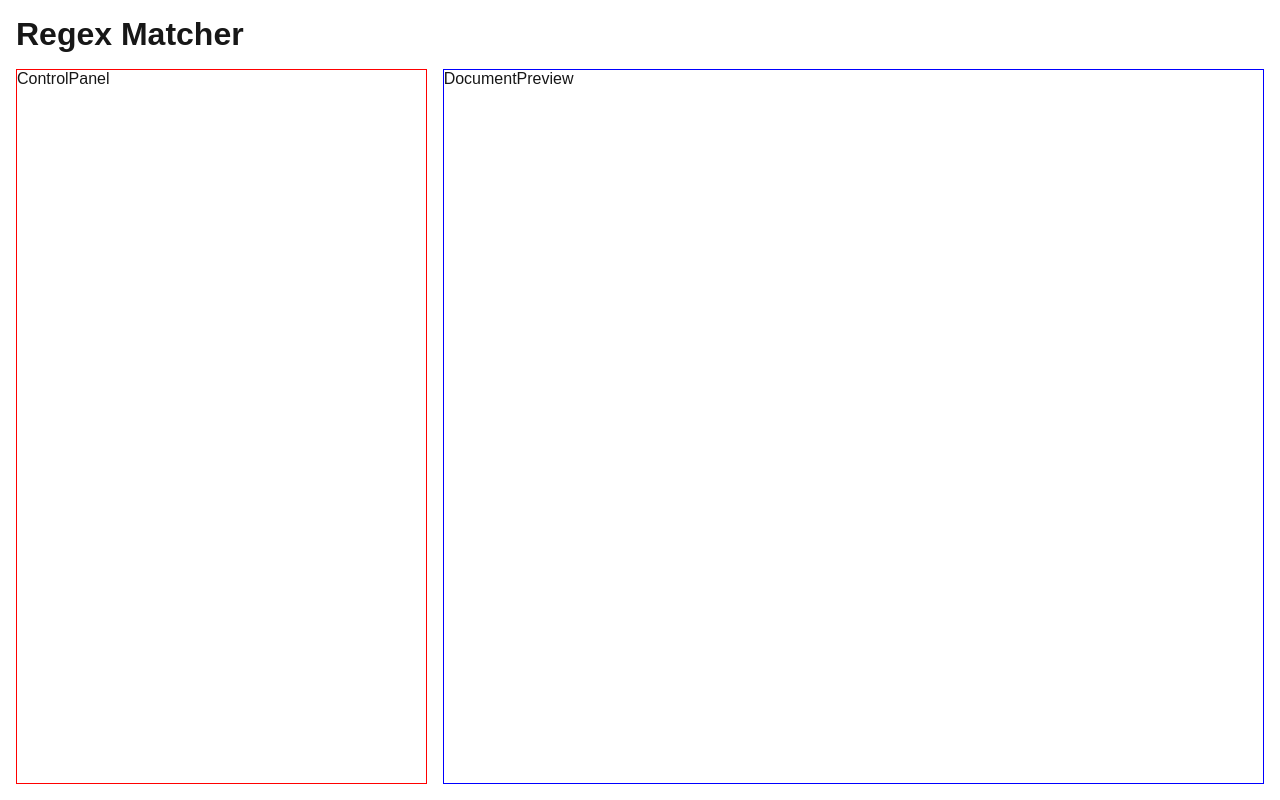
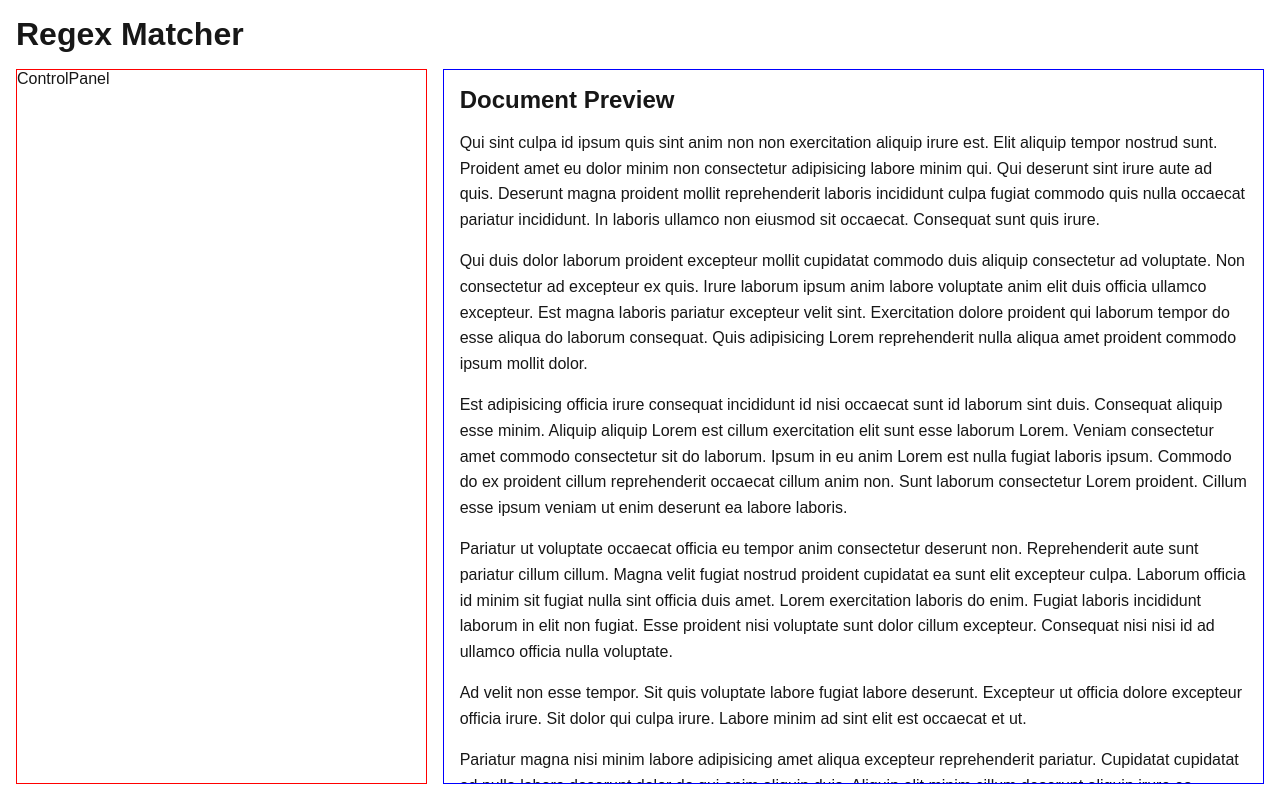
Before and after one commit to rdrgz21/regex-matcher, a Next.js app: page / in a window 1280 px wide. Built offline with nearby package versions, Linux system fonts and the light colour scheme.

Commit message:
feat: added SSR generated text to state and rendered in DocumentPreview

```diff
--- a/src/app/page.tsx
+++ b/src/app/page.tsx
@@ -1,12 +1,15 @@
 import { ClientDashboard } from "@/components/ClientDashboard";
+import { generateText } from "@/utils/generateText";
 import styles from "./page.module.css";
 
 export default function Home() {
+  const initialText = generateText();
+
   return (
     <main className={styles.main}>
       <h1>Regex Matcher</h1>
 
-      <ClientDashboard />
+      <ClientDashboard initialText={initialText} />
     </main>
   );
 }
--- a/src/components/ClientDashboard/ClientDashboard.tsx
+++ b/src/components/ClientDashboard/ClientDashboard.tsx
@@ -1,15 +1,25 @@
 "use client";
 
-import { ReactElement } from "react";
+import { ReactElement, useEffect } from "react";
 import { useRegexContext } from "@/hooks/useRegexContext";
 import styles from "./ClientDashboard.module.css";
 import { ControlPanel } from "./ControlPanel";
 import { DocumentPreview } from "./DocumentPreview";
 
-export const ClientDashboard = (): ReactElement => {
-  const { state } = useRegexContext();
+interface ClientDashboardProps {
+  initialText: string;
+}
 
-  console.log(state, "state");
+export const ClientDashboard = ({
+  initialText,
+}: ClientDashboardProps): ReactElement => {
+  const { state, setText } = useRegexContext();
+
+  useEffect(() => {
+    if (!state.textContent) {
+      setText(initialText);
+    }
+  }, [initialText, setText, state]);
 
   return (
     <div className={styles.dashboard}>
--- a/src/components/ClientDashboard/DocumentPreview/DocumentPreview.module.css
+++ b/src/components/ClientDashboard/DocumentPreview/DocumentPreview.module.css
@@ -1,3 +1,18 @@
 .documentPreview {
   border: 1px solid blue;
+  display: flex;
+  flex-direction: column;
+  gap: 1rem;
+  overflow-y: auto;
+  padding: 1rem;
 }
+
+.documentPreviewContent {
+  line-height: 1.6;
+  white-space: pre-wrap;
+  font-family: var(--font-geist-sans, sans-serif);
+}
+
+.paragraph {
+  margin-bottom: 1rem;
+}
--- a/src/components/ClientDashboard/DocumentPreview/DocumentPreview.tsx
+++ b/src/components/ClientDashboard/DocumentPreview/DocumentPreview.tsx
@@ -1,6 +1,21 @@
 import { ReactElement } from "react";
 import styles from "./DocumentPreview.module.css";
+import { useRegexContext } from "@/hooks/useRegexContext";
 
 export const DocumentPreview = (): ReactElement => {
-  return <div className={styles.documentPreview}>DocumentPreview</div>;
+  const { state } = useRegexContext();
+
+  return (
+    <div className={styles.documentPreview}>
+      <h2>Document Preview</h2>
+
+      <section className={styles.documentPreviewContent}>
+        {state.textContent.split("\n").map((para, idx) => (
+          <p className={styles.paragraph} key={idx}>
+            {para}
+          </p>
+        ))}
+      </section>
+    </div>
+  );
 };
--- a/src/constants/actions.ts
+++ b/src/constants/actions.ts
@@ -1,4 +1,4 @@
-export const ACTIONS: Record<string, string> = {
+export const ACTIONS = {
   ADD_REGEX: "ADD_REGEX",
   EDIT_REGEX: "EDIT_REGEX",
   DELETE_REGEX: "DELETE_REGEX",
--- a/src/context/RegexContext.tsx
+++ b/src/context/RegexContext.tsx
@@ -5,11 +5,13 @@ import { RegexAppState, ActionWithPayload } from "../types/context";
 import { reducer } from "./reducer";
 import { useHasMounted } from "@/hooks/useHasMounted";
 import { initState } from "@/utils/initState";
+import { ACTIONS } from "@/constants/actions";
 
 export const RegexContext = createContext<
   | {
       state: RegexAppState;
       dispatch: React.Dispatch<ActionWithPayload>;
+      setText: (text: string) => void;
     }
   | undefined
 >(undefined);
@@ -33,8 +35,14 @@ export const RegexProvider = ({ children }: { children: ReactNode }) => {
 
   if (!hasMounted) return null;
 
+  const actions = {
+    setText: (text: string) => {
+      dispatch({ type: ACTIONS.SET_TEXT, payload: text });
+    },
+  };
+
   return (
-    <RegexContext.Provider value={{ state, dispatch }}>
+    <RegexContext.Provider value={{ state, dispatch, ...actions }}>
       {children}
     </RegexContext.Provider>
   );
--- a/src/context/reducer.ts
+++ b/src/context/reducer.ts
@@ -31,8 +31,10 @@ export const reducer = (
       return state;
     }
     case ACTIONS.SET_TEXT: {
-      // TODO: Implement
-      return state;
+      return {
+        ...state,
+        textContent: action.payload,
+      };
     }
     default:
       return state;
--- /dev/null
+++ b/src/utils/generateText/generateText.ts
@@ -0,0 +1,16 @@
+import { LoremIpsum } from "lorem-ipsum";
+
+const lorem = new LoremIpsum({
+  sentencesPerParagraph: {
+    max: 8,
+    min: 4
+  },
+  wordsPerSentence: {
+    max: 16,
+    min: 4
+  }
+});
+
+export const generateText = (): string => {
+  return lorem.generateParagraphs(7);
+};
--- /dev/null
+++ b/src/utils/generateText/index.ts
@@ -0,0 +1 @@
+export { generateText } from './generateText';
```
Also changed, not shown: package.json (+5 -4 lines), 1 other file (tests, documents, lock files or other folders).
